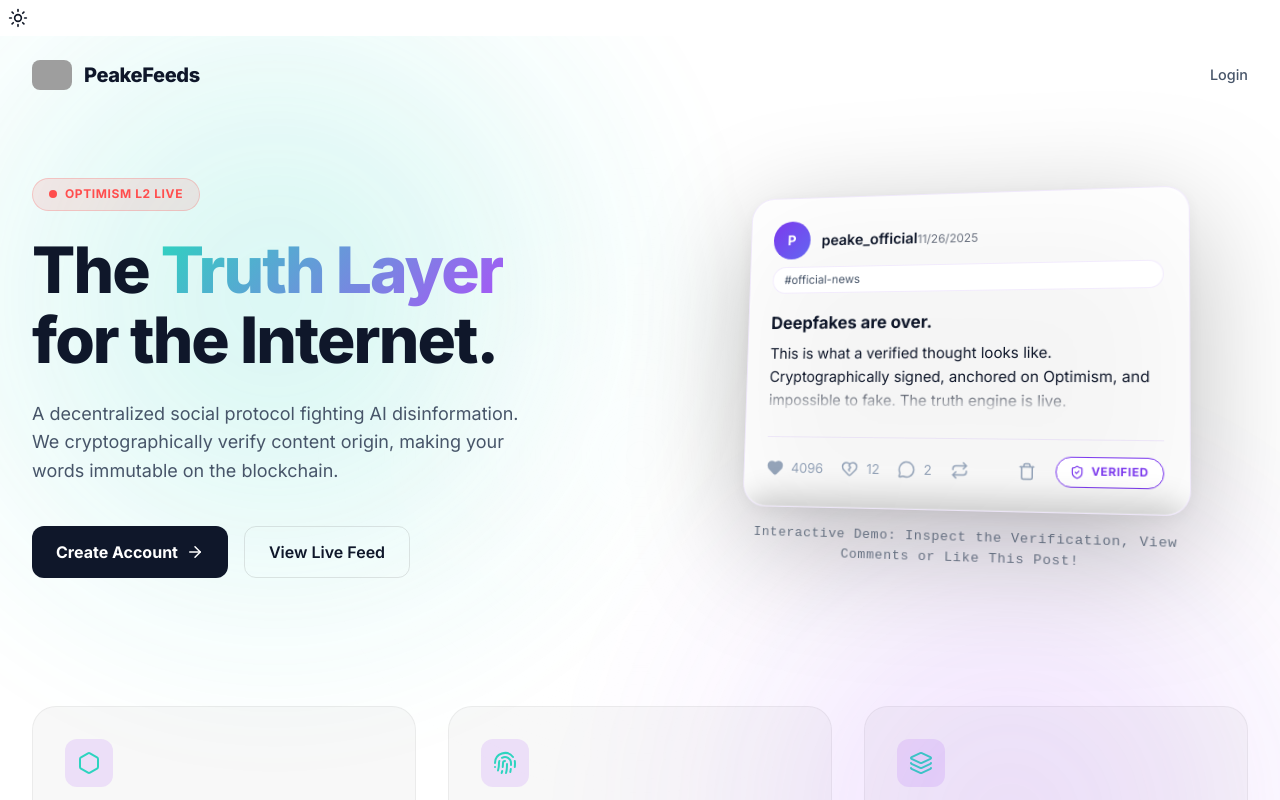
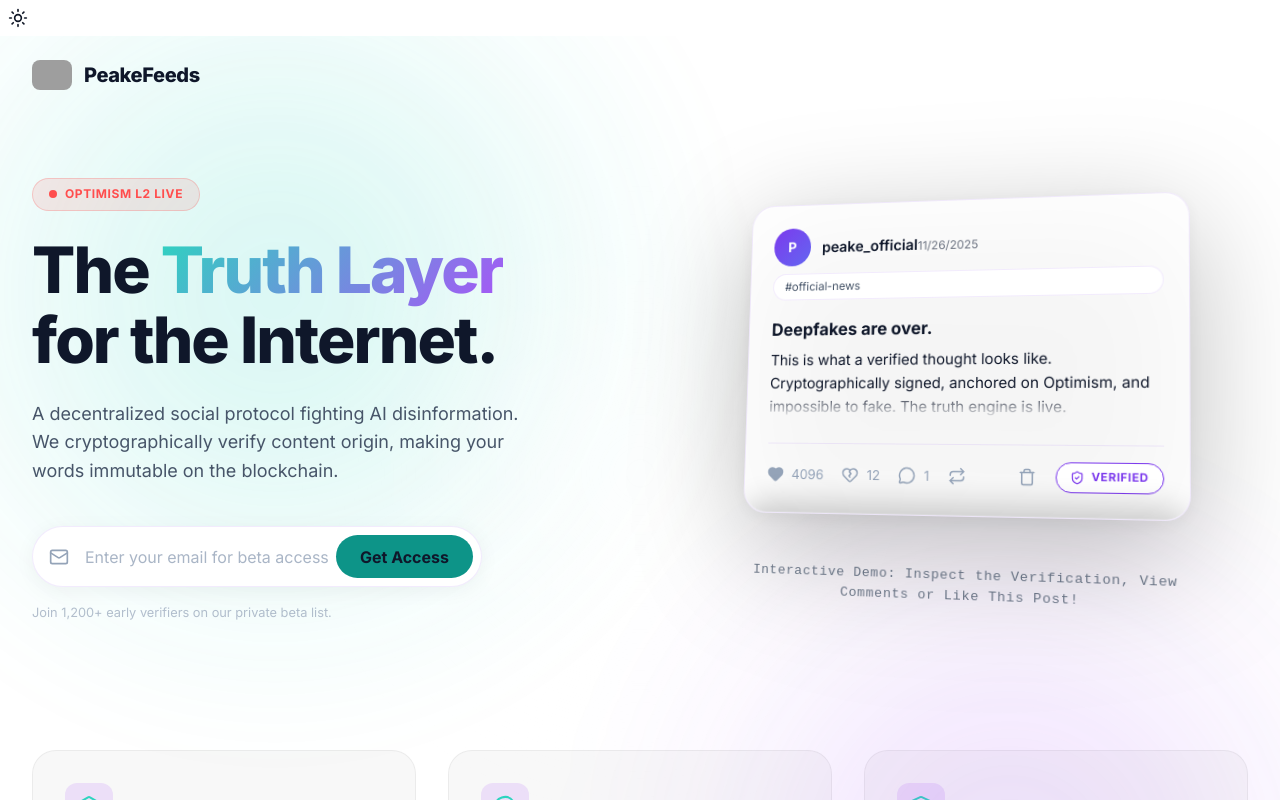
Before and after one commit to c0nques7/peakefeeds, a Next.js app: page / in a window 1280 px wide. Shown: the top 800 px of the page. Built offline with nearby package versions, Linux system fonts and the light colour scheme; grey boxes are pictures that could not be loaded; what wagmi would draw is missing.

Commit message:
minor changes

```diff
--- /dev/null
+++ b/src/actions/subscribe-waitlist.ts
@@ -0,0 +1,53 @@
+'use server'
+
+import { prisma } from "@/lib/db";
+import { revalidatePath } from "next/cache";
+import { z } from "zod";
+
+const WaitlistSchema = z.object({
+  email: z.string().email("Invalid email address").max(255),
+});
+
+export async function subscribeToWaitlist(formData: FormData) {
+  const parsed = WaitlistSchema.safeParse({
+    email: formData.get("email"),
+  });
+
+  if (!parsed.success) {
+    return { success: false, message: "Invalid email format." };
+  }
+
+  const { email } = parsed.data;
+
+  try {
+    // 1. Check if user is already subscribed
+    const existing = await prisma.waitlist.findUnique({
+      where: { email },
+    });
+
+    if (existing) {
+      return { success: true, message: "You are already on the waitlist!" };
+    }
+
+    // 2. Save new email
+    await prisma.waitlist.create({
+      data: { email },
+    });
+
+    // 3. Optional: Revalidate the page if needed, but not strictly necessary for landing.
+    return { success: true, message: "Success! You're on the list." };
+
+  } catch (error) {
+    console.error("Waitlist DB Error:", error);
+    return { success: false, message: "An unexpected error occurred." };
+  }
+}
+
+// ⚠️ NOTE: You must add the Waitlist model to your schema.prisma:
+/*
+model Waitlist {
+  id        String   @id @default(cuid())
+  email     String   @unique
+  joinedAt  DateTime @default(now())
+}
+*/
--- a/src/app/(dashboard)/channels/create-with-post/route.ts
+++ b/src/app/(dashboard)/channels/create-with-post/route.ts
@@ -27,12 +27,11 @@
       });
 
       // 2. Join Channel
-      await tx.channelMember.create({
+      await tx.subscription.create({
         data: {
           userId: session.user.id,
           channelId: channel.id,
-          role: 'OWNER'
-        }
+        },
       });
 
       // 3. Create First Post
--- a/src/app/landing.module.css
+++ b/src/app/landing.module.css
@@ -100,14 +100,14 @@
 
 /* --- NAVIGATION --- */
 .nav {
+  padding: 1.5rem 2rem;
   display: flex;
   justify-content: space-between;
   align-items: center;
-  padding: 1.5rem 2rem;
-  z-index: 50;
   max-width: 1280px;
   margin: 0 auto;
   width: 100%;
+  z-index: 50;
 }
 
 .brandContainer {
@@ -120,7 +120,7 @@
   font-size: 1.25rem;
   font-weight: 800;
   letter-spacing: -0.02em;
-  color: var(--text-main); /* Swaps automatically */
+  color: var(--text-main);
 }
 
 .navLinksContainer {
@@ -141,7 +141,7 @@
 .ctaNavButton {
   padding: 0.6rem 1.2rem;
   border-radius: 99px;
-  background: rgba(125, 125, 125, 0.1); /* Neutral glass */
+  background: rgba(125, 125, 125, 0.1);
   border: 1px solid rgba(125, 125, 125, 0.2);
   font-size: 0.85rem;
   font-weight: 600;
@@ -151,7 +151,7 @@
 
 .ctaNavButton:hover {
   background: var(--text-main);
-  color: var(--landing-bg); /* Invert colors on hover */
+  color: var(--landing-bg);
 }
 
 /* --- HERO SECTION --- */
@@ -168,6 +168,7 @@
   position: relative;
 }
 
+/* Left Content */
 .heroContent { max-width: 600px; }
 
 .optimismBadge {
@@ -213,40 +214,101 @@
   max-width: 90%;
 }
 
-.ctaButtonContainer { display: flex; gap: 1rem; }
-
-.ctaButton {
-  display: flex;
-  align-items: center;
-  gap: 0.5rem;
-  padding: 0.8rem 1.5rem;
-  background: var(--text-main); /* Black in light, White in dark */
-  color: var(--landing-bg);     /* White in light, Black in dark */
-  border-radius: 12px;
-  font-weight: 700;
-  font-size: 1rem;
-  transition: transform 0.2s, box-shadow 0.2s;
+/* --- WAITLIST FORM --- */
+.waitlistForm {
+    width: 100%;
+    max-width: 450px;
+    margin-bottom: 1rem;
 }
 
-.ctaButton:hover {
-  transform: translateY(-2px);
-  box-shadow: 0 0 20px var(--orb-teal);
+.inputGroup {
+    display: flex;
+    align-items: center;
+    background: var(--glass-card-hover);
+    border: 1px solid var(--glass-border);
+    border-radius: 99px;
+    padding: 0.5rem;
+    box-shadow: var(--shadow-card);
+    transition: box-shadow 0.3s;
 }
 
-.secondaryButton {
-  padding: 0.8rem 1.5rem;
-  background: transparent;
-  border: 1px solid rgba(125, 125, 125, 0.2);
-  color: var(--text-main);
-  border-radius: 12px;
-  font-weight: 600;
-  font-size: 1rem;
-  transition: all 0.2s;
+.inputGroup:focus-within {
+    box-shadow: 0 0 0 3px var(--accent-primary);
 }
 
-.secondaryButton:hover { background: rgba(125, 125, 125, 0.1); }
+.mailIcon {
+    color: var(--text-muted);
+    margin: 0 0.5rem;
+    flex-shrink: 0;
+}
 
-/* --- HERO VISUAL --- */
+.emailInput {
+    flex-grow: 1;
+    background: none;
+    border: none;
+    padding: 0.5rem;
+    font-size: 1rem;
+    color: var(--text-primary);
+    outline: none;
+}
+
+.emailInput::placeholder {
+    color: var(--text-muted);
+    opacity: 0.8;
+}
+
+.waitlistButton {
+    padding: 0.6rem 1.5rem;
+    border-radius: 99px;
+    font-weight: 700;
+    font-size: 1rem;
+    border: none;
+    color: var(--text-primary);
+    background: var(--accent-secondary);
+    transition: all 0.2s;
+    cursor: pointer;
+}
+
+.waitlistButton:hover:not(:disabled) {
+    background: var(--accent-primary);
+    color: white;
+}
+
+.waitlistButton:disabled {
+    opacity: 0.6;
+    cursor: not-allowed;
+}
+
+.successMessage {
+    display: flex;
+    align-items: center;
+    background: rgba(16, 185, 129, 0.1);
+    color: #10b981;
+    padding: 0.5rem 1rem;
+    border-radius: 12px;
+    margin-bottom: 0.5rem;
+    font-size: 0.85rem;
+}
+
+.errorMessage {
+    display: flex;
+    align-items: center;
+    background: rgba(239, 68, 68, 0.1);
+    color: #ef4444;
+    padding: 0.5rem 1rem;
+    border-radius: 12px;
+    margin-bottom: 0.5rem;
+    font-size: 0.85rem;
+}
+
+.smallLegal {
+    font-size: 0.8rem;
+    color: var(--text-muted);
+    opacity: 0.7;
+    margin-top: 1rem;
+}
+
+/* --- Hero Visual --- */
 .heroVisual {
   display: flex;
   justify-content: center;
@@ -259,7 +321,7 @@
   max-width: 450px;
   transform: rotateY(-10deg) rotateX(5deg);
   transition: transform 0.5s ease;
-  filter: drop-shadow(0 30px 60px rgba(0,0,0,0.3)); /* Softer shadow for light mode compatibility */
+  filter: drop-shadow(0 30px 60px rgba(0,0,0,0.3));
 }
 
 .demoCardWrapper:hover { transform: rotateY(0) rotateX(0); }
@@ -268,7 +330,7 @@
   text-align: center;
   font-size: 0.85rem;
   color: var(--text-sub);
-  margin-top: 1rem;
+  margin-top: 3rem;
   opacity: 0.8;
   font-family: monospace;
   letter-spacing: 0.05em;
@@ -285,7 +347,7 @@
 }
 
 .featureCard {
-  background: rgba(125, 125, 125, 0.05); /* Neutral glass */
+  background: rgba(125, 125, 125, 0.05);
   border: 1px solid rgba(125, 125, 125, 0.1);
   padding: 2rem;
   border-radius: 1.5rem;
@@ -315,15 +377,15 @@
 
 /* --- FOOTER --- */
 .footer {
-  text-align: center;
   padding: 2rem;
   border-top: 1px solid rgba(125, 125, 125, 0.1);
   margin-top: auto;
+  text-align: center;
 }
 
-.footerText { font-size: 0.8rem; color: var(--text-sub); }
-.footerHighlight { color: var(--grad-end); font-weight: bold; }
-.footerHighlightRed { color: #ff4d4d; font-weight: bold; }
+.footerText { color: var(--text-muted); font-size: 0.875rem; }
+.footerHighlight { color: var(--text-primary); font-weight: 600; }
+.footerHighlightRed { color: var(--accent-secondary); font-weight: 600; }
 
 /* --- MOBILE --- */
 @media (max-width: 1024px) { .title { font-size: 3rem; } }
@@ -331,7 +393,8 @@
   .hero { grid-template-columns: 1fr; text-align: center; gap: 3rem; padding-top: 2rem; }
   .heroContent { margin: 0 auto; }
   .optimismBadge { margin-left: auto; margin-right: auto; }
-  .ctaButtonContainer { justify-content: center; }
+  .waitlistForm { max-width: 100%; }
+  .inputGroup { width: 100%; }
   .heroVisual { perspective: none; }
   .demoCardWrapper { transform: none; margin-top: 2rem; }
   .features { grid-template-columns: 1fr; }
--- a/src/app/page.tsx
+++ b/src/app/page.tsx
@@ -1,13 +1,82 @@
+'use client'
+
 import Link from "next/link"
 import ThemeLogo from "@/components/ThemeLogo"
 import styles from "./landing.module.css"
-import { ArrowRight, Hexagon, Fingerprint, Layers, ShieldCheck } from "lucide-react"
+import { ArrowRight, Hexagon, Fingerprint, Layers, ShieldCheck, Mail, Check, AlertCircle } from "lucide-react"
 import { PostCard } from "@/components/PostCard"
+import { subscribeToWaitlist } from "@/actions/subscribe-waitlist" // 👈 Import new action
+import { useState } from "react" // 👈 Needed for form state
+
+// Client component wrapper for the form submission logic
+function WaitlistForm() {
+    const [email, setEmail] = useState('');
+    const [message, setMessage] = useState('');
+    const [status, setStatus] = useState<'idle' | 'loading' | 'success' | 'error'>('idle');
+
+    const handleSubmit = async (e: React.FormEvent) => {
+        e.preventDefault();
+        setStatus('loading');
+        setMessage('');
+
+        const formData = new FormData();
+        formData.append('email', email);
+
+        const result = await subscribeToWaitlist(formData);
+
+        if (result.success) {
+            setStatus('success');
+            setMessage(result.message);
+        } else {
+            setStatus('error');
+            setMessage(result.message || "Subscription failed.");
+        }
+    };
+
+    const isSubscribed = status === 'success';
+
+    return (
+        <form onSubmit={handleSubmit} className={styles.waitlistForm}>
+
+            {/* Display status messages */}
+            {message && (
+                <p className={isSubscribed ? styles.successMessage : styles.errorMessage}>
+                    {isSubscribed ? <Check size={14} className="mr-2" /> : <AlertCircle size={14} className="mr-2" />}
+                    {message}
+                </p>
+            )}
+
+            <div className={styles.inputGroup}>
+                <Mail size={20} className={styles.mailIcon} />
+                <input
+                    type="email"
+                    name="email"
+                    placeholder="Enter your email for beta access"
+                    value={email}
+                    onChange={(e) => setEmail(e.target.value)}
+                    required
+                    className={styles.emailInput}
+                    disabled={isSubscribed || status === 'loading'}
+                />
+                <button
+                    type="submit"
+                    className={styles.waitlistButton}
+                    disabled={status === 'loading' || isSubscribed}
+                >
+                    {status === 'loading' ? 'Sending...' : 'Get Access'}
+                </button>
+            </div>
+
+        </form>
+    );
+}
+
 
 export default function LandingPage() {
 
-  // --- MOCK DATA FOR HERO CARD ---
+  // --- MOCK DATA ---
   const demoPost = {
+    // ... (Keep the existing demoPost object) ...
     id: "demo-hero-1",
     title: "Deepfakes are over.",
     content: "This is what a verified thought looks like. Cryptographically signed, anchored on Optimism, and impossible to fake. The truth engine is live.",
@@ -31,36 +100,16 @@
         slug: "official-news",
         creatorId: "official-peake-id"
     },
-    // Updated counts to match new schema (likes + dislikes)
     _count: { comments: 42, likes: 4096, dislikes: 12 },
-
     comments: [
-      {
-        id: "c1",
-        author: { id: "u1", username: "crypto_alice" },
-        content: "Finally! A social graph I actually own. The UI is slick too. 💎",
-        replies: []
-      },
-      {
-        id: "c2",
-        author: { id: "u2", username: "dev_dave" },
-        content: "Is this anchored on L1 or L2?",
-        replies: [
-            {
-                id: "c2-reply",
-                author: { id: "official-peake-id", username: "peake_official" },
-                content: "Optimism L2. Fast, cheap, and secure. ⚡",
-                parentId: "c2"
-            }
-        ]
-      }
+      { id: "c1", author: { id: "u1", username: "crypto_alice" }, content: "Finally! A social graph I actually own. The UI is slick too. 💎", replies: [] },
     ]
   }
 
   return (
     <div className={styles.container}>
 
-      {/* 🌬️ BREATHING BACKGROUND LAYERS */}
+      {/* 🌬️ BACKGROUND LAYERS */}
       <div className={styles.backgroundLayer}>
         <div className={styles.orbTeal} />
         <div className={styles.orbPurple} />
@@ -70,13 +119,8 @@
       {/* NAVIGATION */}
       <nav className={styles.nav}>
         <div className={styles.brandContainer}>
-            {/* 🔄 Dynamic Theme Logo */}
             <ThemeLogo />
             <span className={styles.brandText}>PeakeFeeds</span>
-        </div>
-
-        <div className={styles.navLinksContainer}>
-          <Link href="/api/auth/signin" className={styles.navLink}>Login</Link>
         </div>
       </nav>
 
@@ -104,27 +148,19 @@
             immutable on the blockchain.
           </p>
 
-          <div className={styles.ctaButtonContainer}>
-            <Link href="/register" className={styles.ctaButton}>
-              Create Account <ArrowRight size={18} />
-            </Link>
-            <Link href="/home" className={styles.secondaryButton}>
-              View Live Feed
-            </Link>
-          </div>
+          {/* 🎯 NEW: EMAIL WAITLIST FORM */}
+          <WaitlistForm />
+
+          <p className={styles.smallLegal}>
+              Join 1,200+ early verifiers on our private beta list.
+          </p>
+
         </div>
 
-        {/* Right: Product Demo (Single 3D Card) */}
+        {/* Right: Product Demo */}
         <div className={styles.heroVisual}>
           <div className={styles.demoCardWrapper}>
-            {/* isDemo={true} ensures we don't try to call the database
-                when the user clicks like/dislike/comment
-            */}
-            <PostCard
-                post={demoPost}
-                initialReaction="LIKE"
-                isDemo={true}
-            />
+            <PostCard post={demoPost} initialReaction="LIKE" isDemo={true} />
 
             <div className={styles.demoLabel}>
                 Interactive Demo: Inspect the Verification, View Comments or Like This Post!
@@ -138,28 +174,19 @@
         <div className={styles.featureCard}>
           <div className={styles.iconWrapper}><Hexagon size={24} /></div>
           <h3 className={styles.featureTitle}>Optimism Secured</h3>
-          <p className={styles.featureText}>
-            Every post creates a cryptographic proof on the Optimism L2.
-            Low gas fees, Ethereum-level security.
-          </p>
+          <p className={styles.featureText}>Every post creates a cryptographic proof on the Optimism L2. Low gas fees, Ethereum-level security.</p>
         </div>
 
         <div className={styles.featureCard}>
           <div className={styles.iconWrapper}><Fingerprint size={24} /></div>
           <h3 className={styles.featureTitle}>Proof of Humanity</h3>
-          <p className={styles.featureText}>
-            Combat AI-generated spam. Our Web3 Auth layer validates organic interaction,
-            making it impossible for bot farms to scale.
-          </p>
+          <p className={styles.featureText}>Combat AI-generated spam. Our Web3 Auth layer validates organic interaction.</p>
         </div>
 
         <div className={styles.featureCard}>
           <div className={styles.iconWrapper}><Layers size={24} /></div>
           <h3 className={styles.featureTitle}>Content Attribution</h3>
-          <p className={styles.featureText}>
-            Stop copycats. The original creator is stamped on-chain.
-            Derivatives are tracked protecting IP.
-          </p>
+          <p className={styles.featureText}>Stop copycats. The original creator is stamped on-chain. Derivatives are tracked.</p>
         </div>
       </section>
 
```
Also changed, not shown: 2 other files (tests, documents, lock files or other folders).
